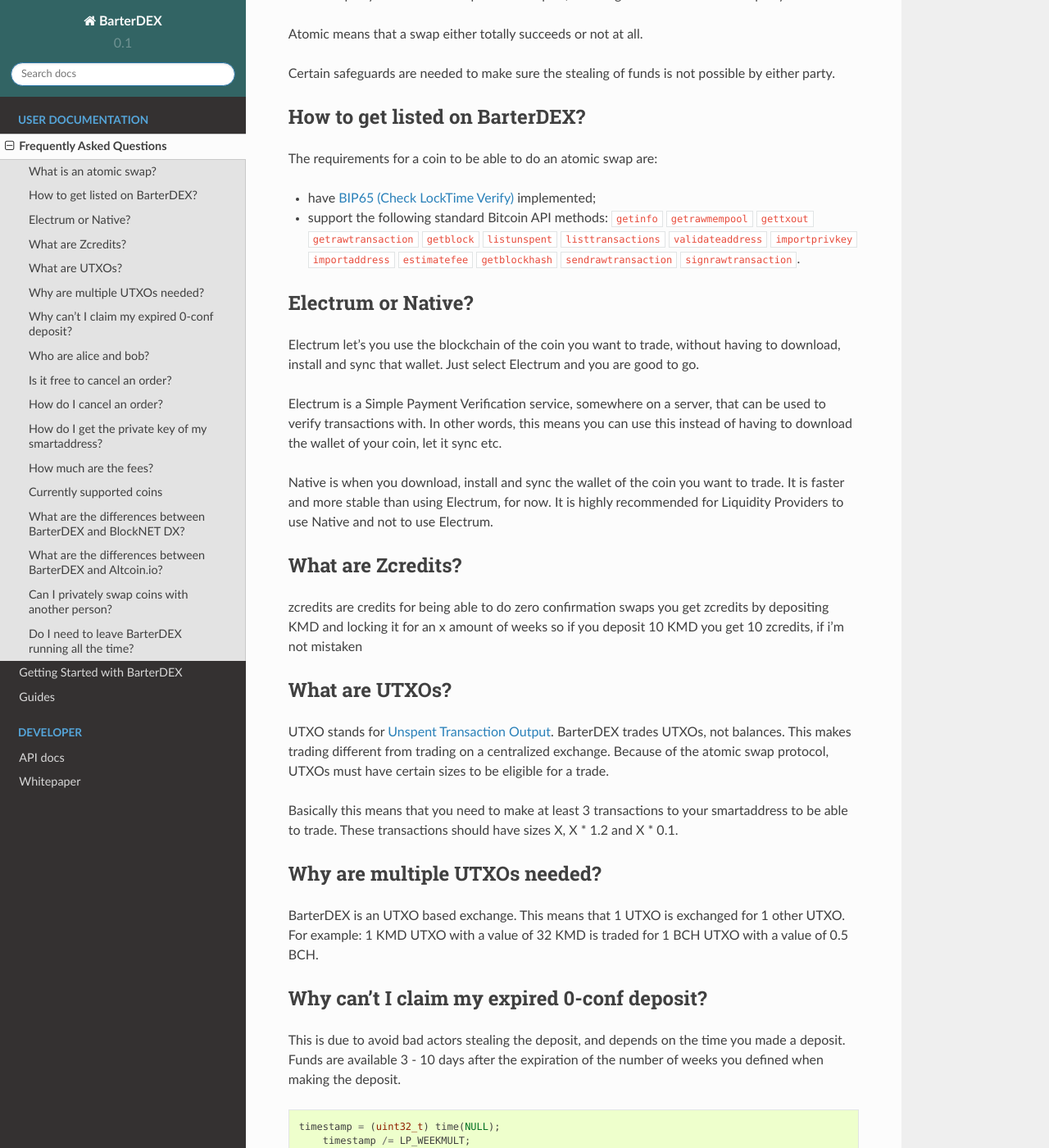
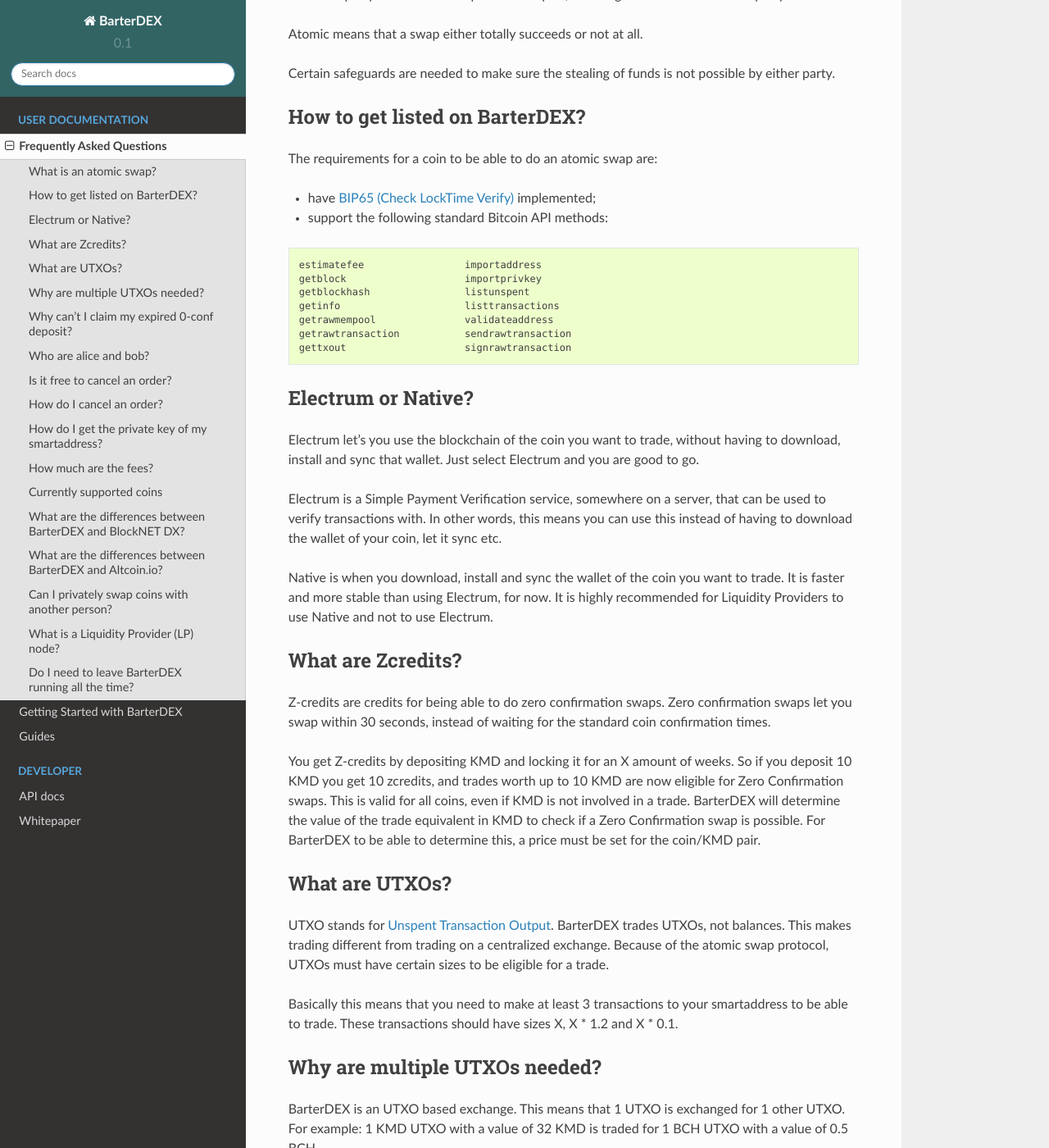
Before and after one commit to jorian/barterdexdocs, a Sphinx documentation site: the page built from docs/source/faq.rst, in a window 1280 px wide and 1400 px high, scrolled down 282 px. Shown: the whole window at 82% size. Built offline with Sphinx 7.4.7 and the Read the Docs theme 2.0.0, drawn with Linux system fonts in a browser that asks for light colours; some of the changed text lies outside the part shown.

Commit message:
updated Zcredits

```diff
--- a/docs/source/faq.rst
+++ b/docs/source/faq.rst
@@ -11,13 +11,26 @@
 
 Certain safeguards are needed to make sure the stealing of funds is not possible by either party.
 
+.. _how-to-get-listed:
+
 How to get listed on BarterDEX?
 -------------------------------
 
 The requirements for a coin to be able to do an atomic swap are:
 
 - have `BIP65 (Check LockTime Verify)`_ implemented;
-- support the following standard Bitcoin API methods: ``getinfo`` ``getrawmempool`` ``gettxout`` ``getrawtransaction`` ``getblock`` ``listunspent`` ``listtransactions`` ``validateaddress`` ``importprivkey`` ``importaddress`` ``estimatefee`` ``getblockhash`` ``sendrawtransaction`` ``signrawtransaction``.
+- support the following standard Bitcoin API methods:
+
+.. code-block:: bash
+
+    estimatefee			importaddress
+    getblock 			importprivkey
+    getblockhash		listunspent
+    getinfo			listtransactions
+    getrawmempool 		validateaddress
+    getrawtransaction		sendrawtransaction
+    gettxout 			signrawtransaction
+
 
 .. _BIP65 (Check LockTime Verify): https://github.com/bitcoin/bips/blob/master/bip-0065.mediawiki
 
@@ -33,9 +46,9 @@
 What are Zcredits?
 ------------------
 
-zcredits are credits for being able to do zero confirmation swaps
-you get zcredits by depositing KMD and locking it for an x amount of weeks
-so if you deposit 10 KMD you get 10 zcredits, if i'm not mistaken
+Z-credits are credits for being able to do zero confirmation swaps. Zero confirmation swaps let you swap within 30 seconds, instead of waiting for the standard coin confirmation times.
+
+You get Z-credits by depositing KMD and locking it for an X amount of weeks. So if you deposit 10 KMD you get 10 zcredits, and trades worth up to 10 KMD are now eligible for Zero Confirmation swaps. This is valid for all coins, even if KMD is not involved in a trade. BarterDEX will determine the value of the trade equivalent in KMD to check if a Zero Confirmation swap is possible. For BarterDEX to be able to determine this, a price must be set for the coin/KMD pair.
 
 What are UTXOs?
 ---------------
@@ -54,12 +67,14 @@
 
 This is due to avoid bad actors stealing the deposit, and depends on the time you made a deposit. Funds are available 3 - 10 days after the expiration of the number of weeks you defined when making the deposit.
 
+The calculation in the code:
+
 .. code-block:: c
 
    timestamp = (uint32_t) time(NULL);
-       timestamp /= LP_WEEKMULT;
-       timestamp += weeks + 2;
-       timestamp *= LP_WEEKMULT;
+   timestamp /= LP_WEEKMULT;
+   timestamp += weeks + 2;
+   timestamp *= LP_WEEKMULT;
 
 
 
@@ -159,6 +174,9 @@
 Can I privately swap coins with another person?
 -----------------------------------------------
 
+What is a Liquidity Provider (LP) node?
+---------------------------------------
+
 Do I need to leave BarterDEX running all the time?
 --------------------------------------------------
 
```
Also changed, not shown: docs/source/api.rst (+10 -10 lines), 10 other files.
